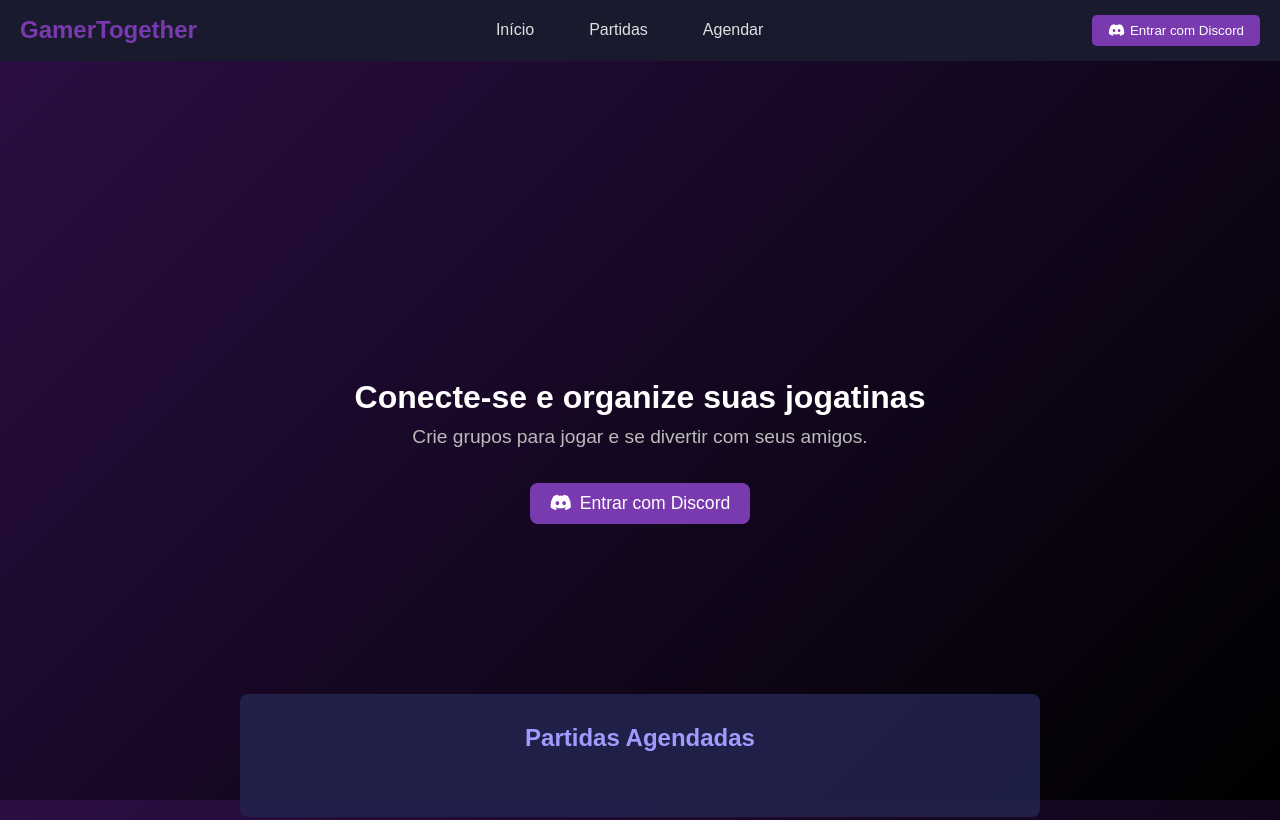
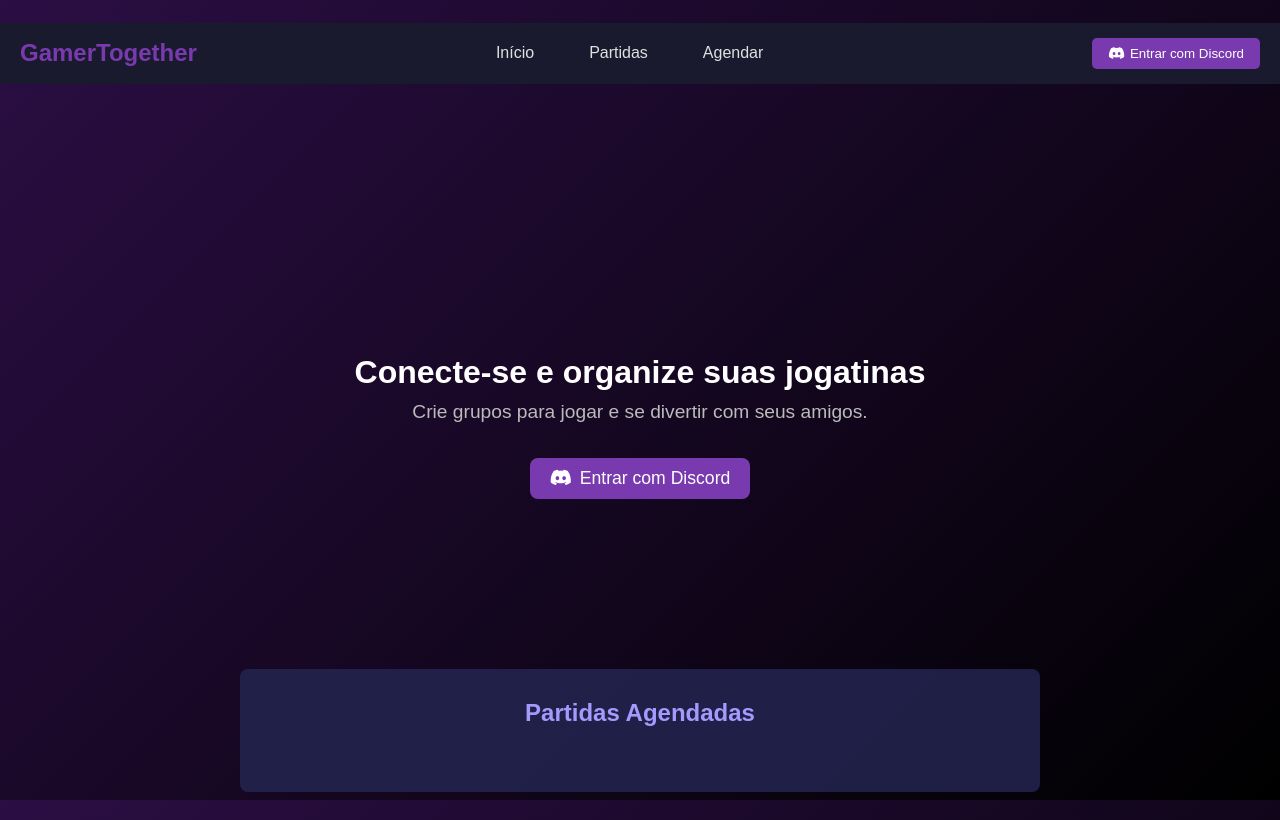
Before and after one commit to andre-militao/Pagina-Organizador-de-Partidas, a plain HTML site: page index.html in a window 1280 px wide. Shown: the top 820 px of the page. Drawn offline with Linux system fonts and the light colour scheme.

Commit message:
Update styles.css
espaços

```diff
--- a/styles.css
+++ b/styles.css
@@ -470,7 +470,7 @@ select, input[type="date"], input[type="time"] {
 }
 
 .welcome-screen {
-  padding: 100px 40px;
-  margin-top: 200px;
+  padding: 100px 80px;
+  margin-top: 150px;
   text-align: center;
 }
```
